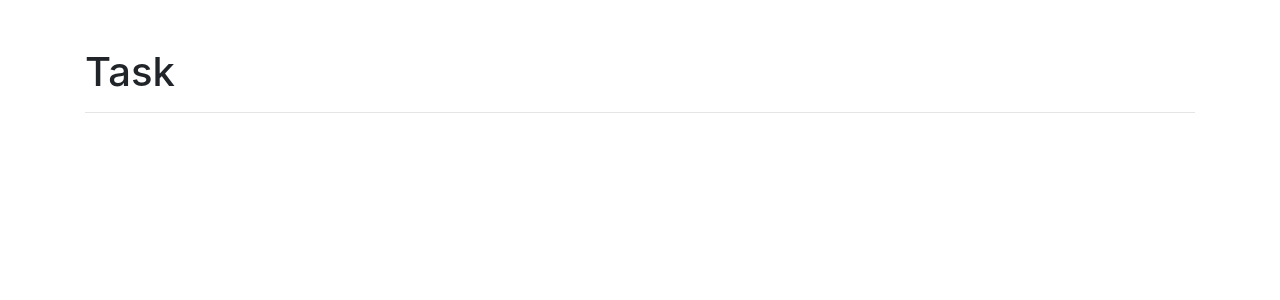
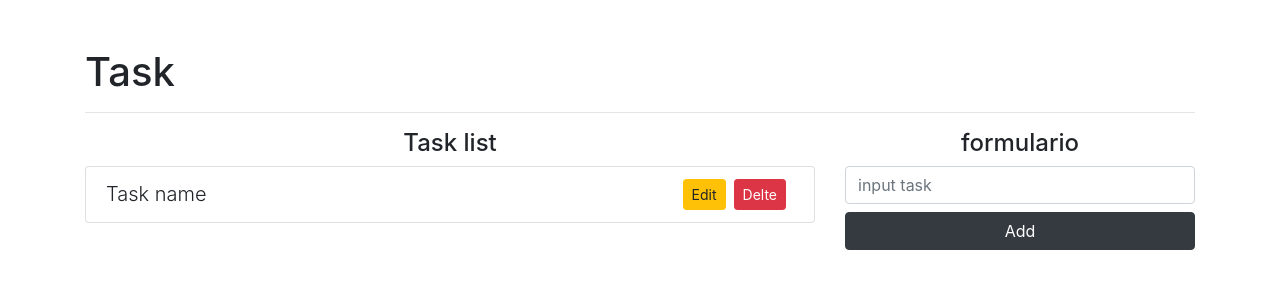
Before and after one commit to dagemov/ReactCurse, a React (Create React App) app: page / in a window 1280 px wide. Shown: the top 300 px of the page. Built offline with nearby package versions, Linux system fonts and the light colour scheme.

Commit message:
Update App.js
finish vidio 13 - create buttoms

```diff
--- a/src/App.js
+++ b/src/App.js
@@ -5,6 +5,33 @@ function App() {
     <div className='container mt-5'>
       <h1>Task</h1>
       <hr/>
+      <div className='row'>
+          <div className='col-8'>
+            <h4 className='text-center'>Task list</h4>
+            <ul className='list-group'>
+              <li className='list-group-item'>
+                  <span className='lead'>Task name</span>
+                  <button className='btn btn-danger btn-sm float-right mx-2'>Delte</button>
+                  <button className='btn btn-warning btn-sm float-right'>Edit</button>
+              </li>
+            </ul>
+          </div>
+          <div className='col-4'>
+            <h4 className='text-center'>formulario</h4>
+            <form>
+              <input
+                type="text"
+                className='form-control mb-2'
+                placeholder='input task'
+              />
+              <button
+              className='btn btn-dark btn-block'
+              type='submit'
+              >Add
+              </button>
+            </form>
+          </div>
+      </div>
     </div>
   );
 }
```
